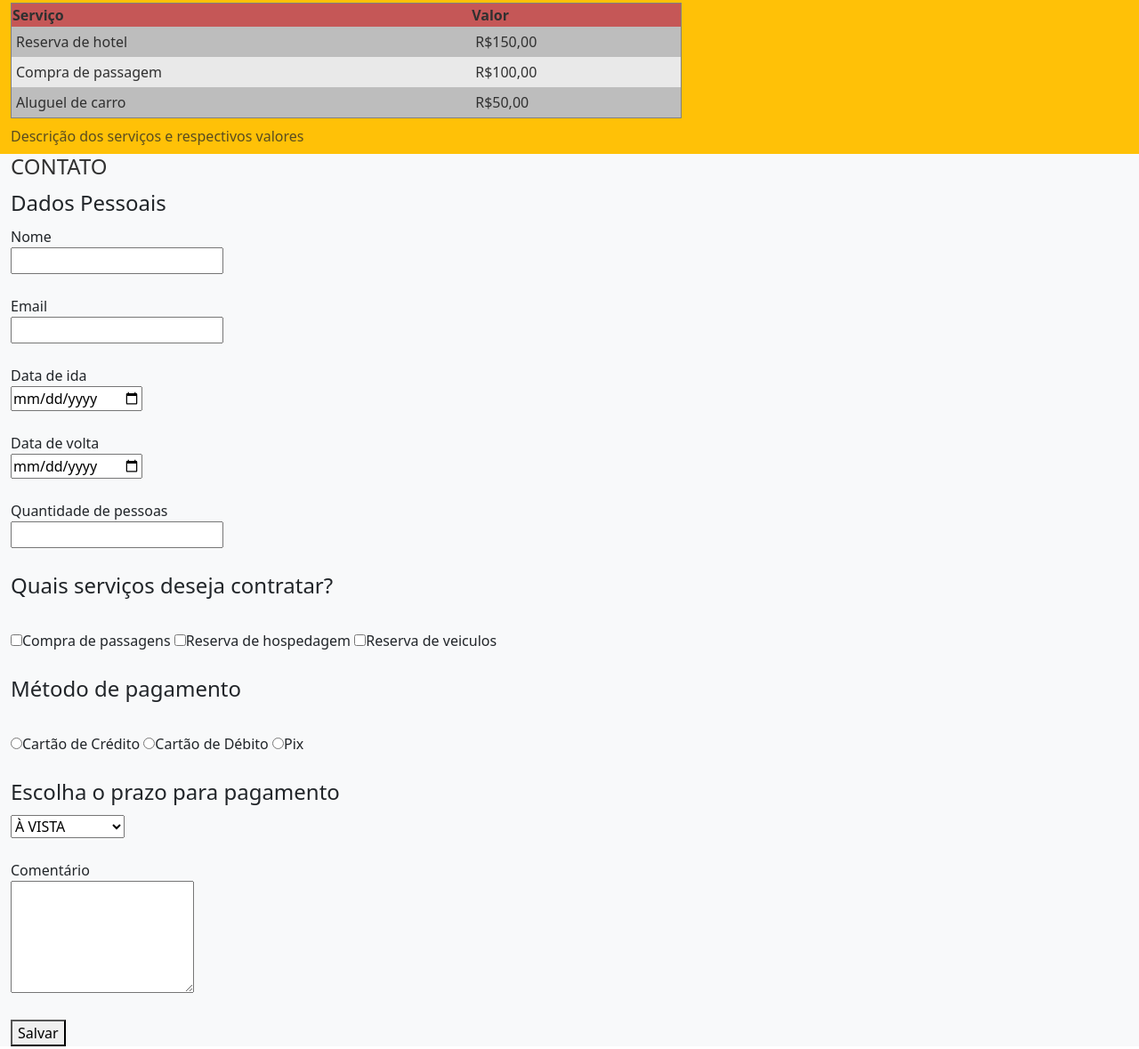
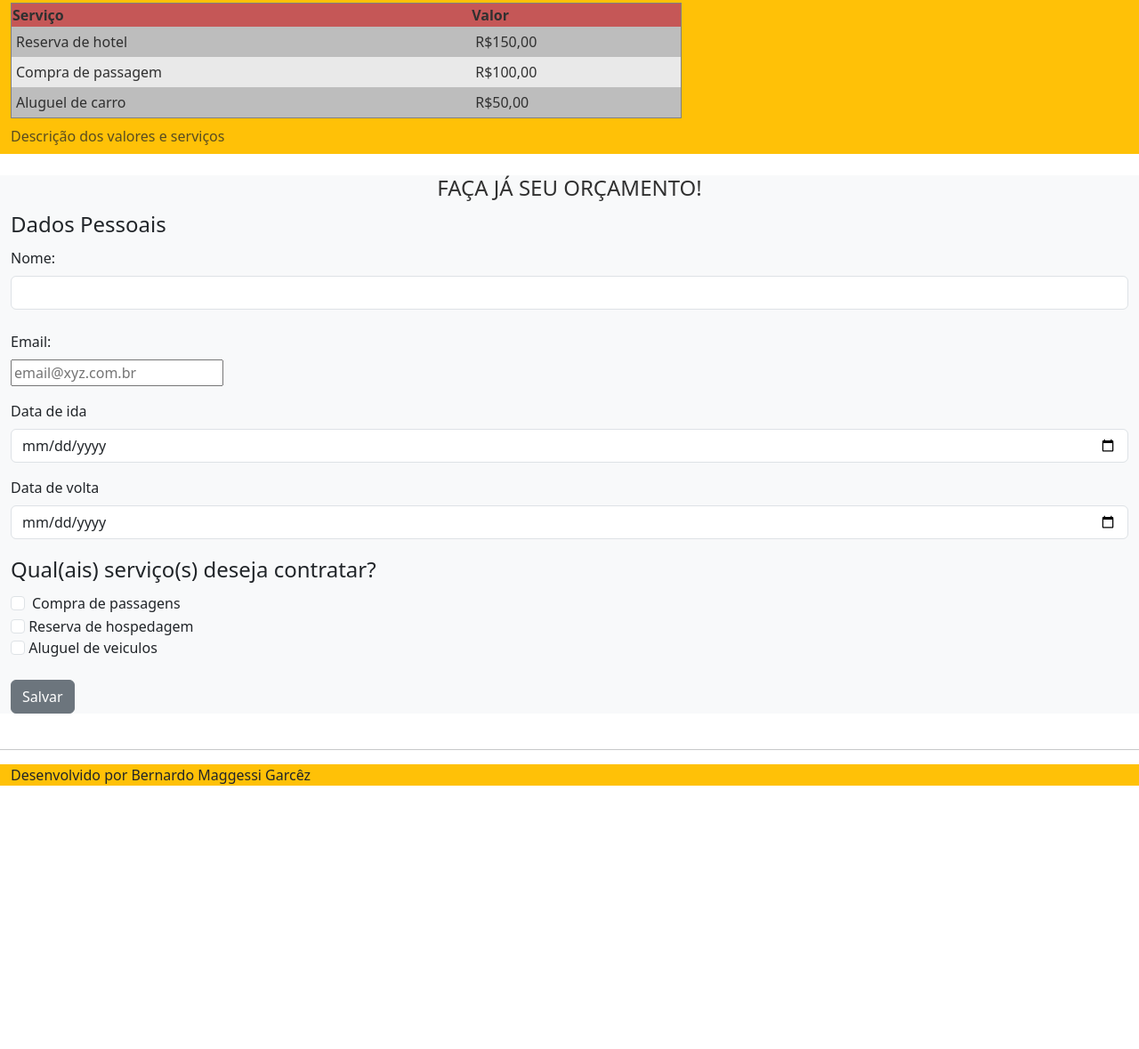
Before and after one commit to BernardoMaggessi/Web-course, a plain HTML site: page Desenvolvimento FrontEnd/index.html in a window 1280 px wide. Shown: the part 674-1853 px from the top of the page at 89% size. After the commit the page ends 1573 px from the top, so only its background shows below. Drawn offline with nearby package versions, Linux system fonts and the light colour scheme.

Commit message:
Tratando formulários e botões com BOOTSTRAP

```diff
--- a/Desenvolvimento FrontEnd/index.html
+++ b/Desenvolvimento FrontEnd/index.html
@@ -77,6 +77,7 @@
         <h2>Taxas de serviços</h2>
         <!--INÍCIO DA TABELA-->
         <table border>
+            <caption>Descrição dos valores e serviços</caption>
             <thead>
                 <tr>
                     <th>Serviço</th>
@@ -97,80 +98,66 @@
                     <td>R$50,00</td>
                 </tr>
             </tbody>
-            <caption>Descrição dos serviços e respectivos valores</caption>
         </table>
+    </section><br>
 
-        <!--FIM FA TABELA-->
-    </section>
-    <!--FORMULÁRIOS-->
     <section class="container-fluid bg-light">
-        <h2>Contato</h2>
+        <h2 class="text-center">Faça já seu orçamento!</h2>
         <form method="GET" action="">
-
             <fieldset>
                 <legend>Dados Pessoais</legend>
-                <label for="">Nome</label><br>
-                <input type="text" name="nome"><br><br>
-
-                <label >Email</label><br>
-                <input required type="text" name="email"><br><br>
-
-                <label>Data de ida</label><br>
-                <input type="date" name="dataIda"><br><br>
-
-                <label>Data de volta</label><br>
-                <input type="date" name="dataVolta"><br><br>
-
-                <label>Quantidade de pessoas</label><br>
-                <input type="number" name="qtdPessoas"><br><br>
+                <div class="mb-3">
+                    <label class="form-label" for="nome">
+                        Nome:
+                    </label>
+                    <input type="text" class="form-control" name="nome" id="nome"><br>
+                <div class="mb-3">
+                    <label class="form-label" for="email">
+                        Email:
+                    </label><br>
+                    <input required type="text" name="email" id="email" placeholder="email@xyz.com.br"><br>
+                </div>
+                <div class="mb-3">
+                    <label class="form-label" for="dataIda">
+                        Data de ida
+                    </label>
+                    <input type="date" name="dataIda" class="form-control">
+                </div>
+                <div class="mb-3">
+                    <label class="form-label" for="dataVolta">
+                        Data de volta
+                    </label>
+                    <input type="date" name="dataVolta" class="form-control">
+                </div>
             </fieldset>
             <!--FIELDSET COM FORM DE CHECKBOX-->
+            <fieldset>
+                <legend>Qual(ais) serviço(s) deseja contratar?</legend>
+                <div class="form-check">
+                    <input type="checkbox" name="passagens" class="form-check-input" value="Passagens" id="compraPassagens">
+                    <label class="form-check-label" for="compraPassagens">
+                        Compra de passagens
+                    </label>
+                </div>
 
-            <fieldset>
-                <legend>Quais serviços deseja contratar?</legend>
+                <div>
+                    <input type="checkbox" name="hospedagem" class="form-check-input" value="Hospedagem" id="reservaHospedagem">
+                    <label class="form-check-label" for="reservaHospedagem">
+                        Reserva de hospedagem
+                    </label>
+                </div>
 
-                <label><br>
-                    <input type="checkbox" name="passagens" value="Passagens">Compra de passagens
-                </label>
-                <label>
-                    <br><input type="checkbox" name="hospedagem" value="Hospedagem">Reserva de hospedagem
-                </label>
-                <label>
-                    <br><input type="checkbox" name="veiculos" id="veiculo">Reserva de veiculos
-                </label>
+                <div>
+                    <input type="checkbox" name="veiculo" class="form-check-input" value="aluguel de veiculos" id="alugelVeiculo">
+                    <label class="form-check-label" for="aluguelVeiculo">
+                        Aluguel de veiculos
+                    </label>
+                </div>
+
             </fieldset>
-            <!--FIM DE FIELDSET COM FORM DE CHECKBOX-->
+
             <br>
-            <!--RADIOGROUP-->
-            <fieldset>
-                <legend>Método de pagamento</legend>
-                <label>
-                    <br><input type="radio" name="formaPagameto" value="Credito">Cartão de Crédito
-                </label>
-                <label>
-                    <br><input type="radio" name="formaPagameto" value="Debito">Cartão de Débito
-                </label>
-                <label>
-                    <br><input type="radio" name="formaPagameto" value="Pix">Pix
-                </label>
-            </fieldset>
-            <!--FIM DO RADIOGROUP-->
-            <br>
-            <!--LISTA SUSPENSA-->
-            <fieldset>
-                <legend>Escolha o prazo para pagamento</legend>
-                <select name="prazoPagamento">
-                    <option value="aVista" selected>À VISTA</option>
-                    <option value="5x">5x sem juros</option>
-                    <option value="10x">10x com juros</option>
-                </select>
-            </fieldset>
-            <!--fim da lista suspensa-->
-
-            <br><label for>Comentário</label><br>
-            <textarea rows="5" name="cometario"></textarea><br><br>
-
-            <button>Salvar</button>
+            <button class="btn btn-secondary">Salvar</button>
         </form>
     </section>
 
```
